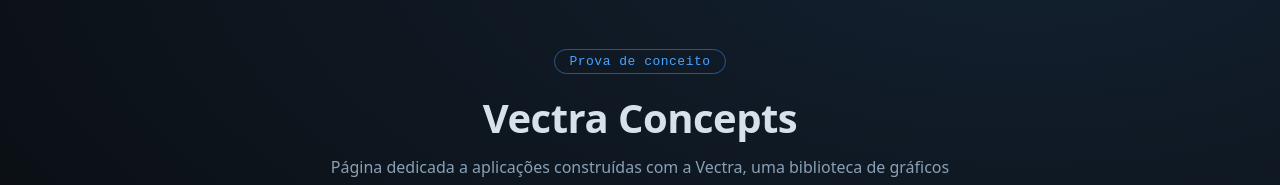
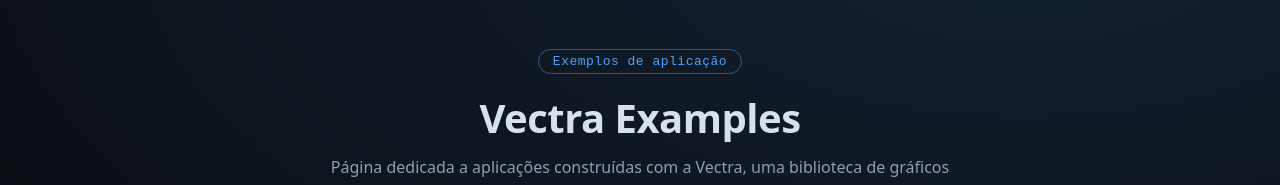
Before and after one commit to Caetanoag/vectra-examples, a plain HTML site: page index.html in a window 1280 px wide. Shown: the top 185 px of the page. Drawn offline with Linux system fonts and the light colour scheme.

Commit message:
New descriptions

```diff
--- a/index.html
+++ b/index.html
@@ -129,8 +129,8 @@
 <body>
     <main>
         <header>
-            <span class="badge">Prova de conceito</span>
-            <h1>Vectra Concepts</h1>
+            <span class="badge">Exemplos de aplicação</span>
+            <h1>Vectra Examples</h1>
             <p>
                 Página dedicada a aplicações construídas com a Vectra, uma biblioteca
                 de gráficos 2D para web. Cada card abaixo é uma demonstração
```
